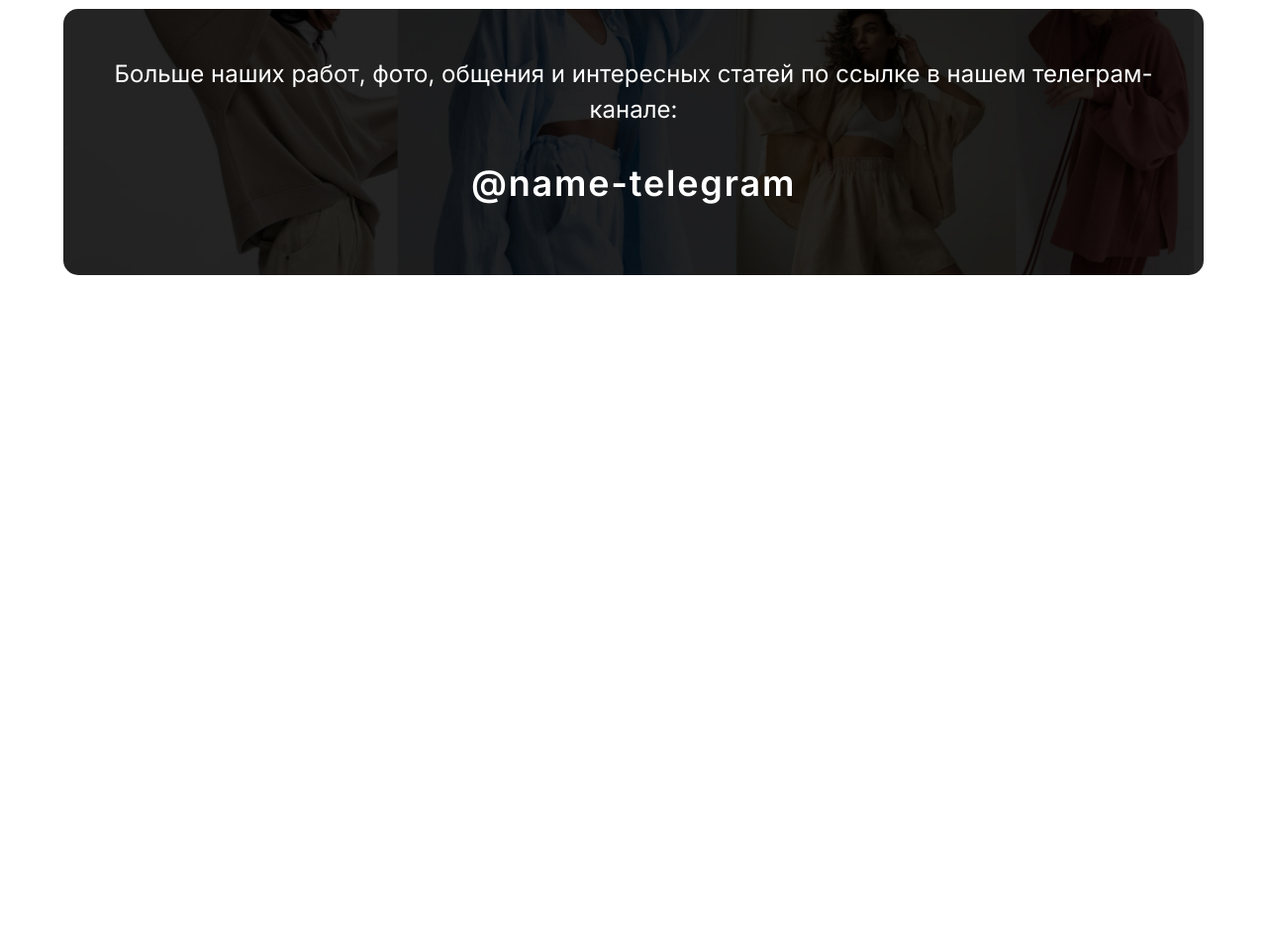
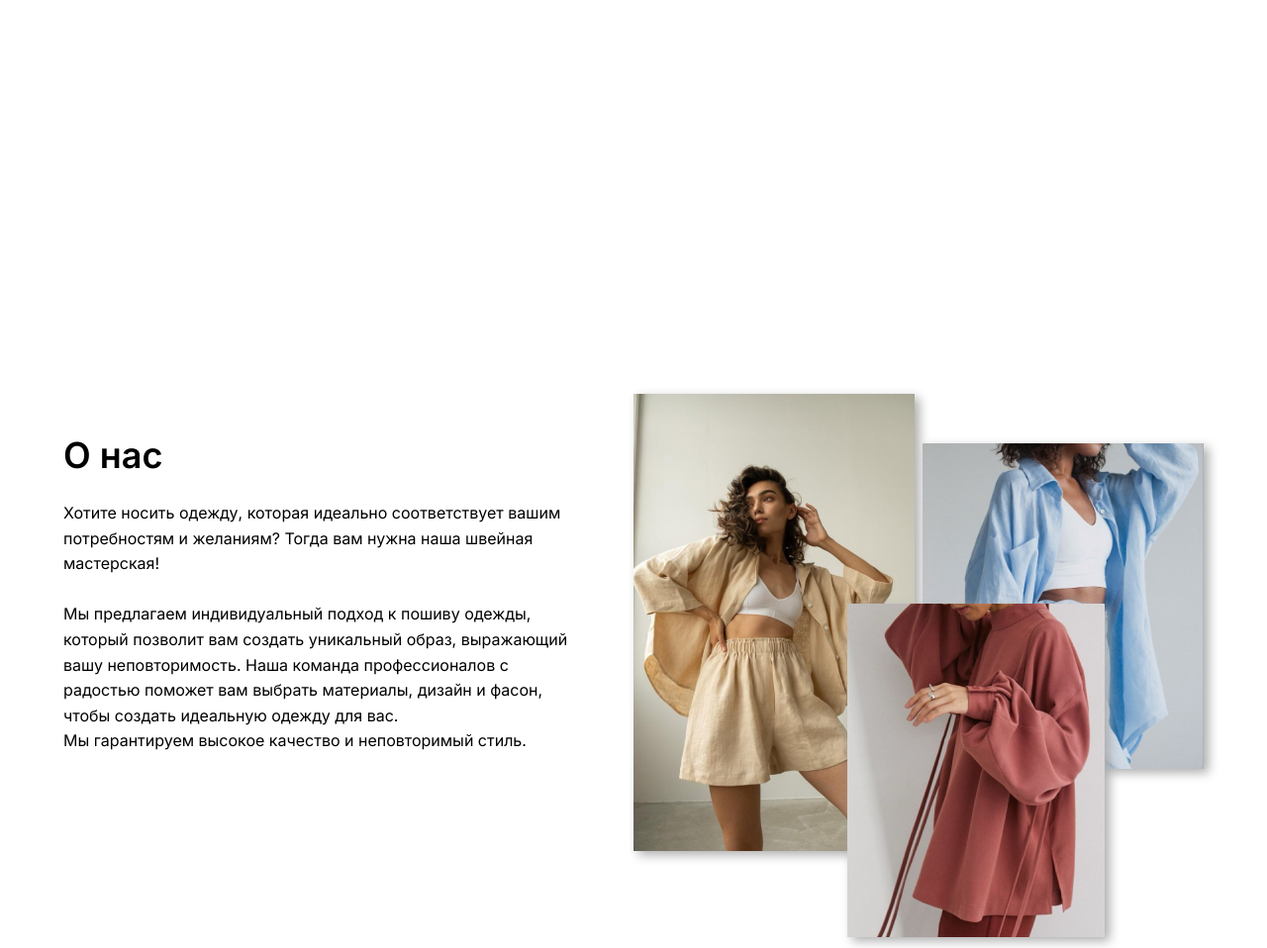
Before and after one commit to test-sharipova/sewing, a plain HTML site: page index.html in a window 1280 px wide. Shown: the part 2029-2987 px from the top of the page at 99% size. Before the commit the page ends 2367 px from the top, so only its background shows below. Drawn offline with nearby package versions, Linux system fonts and the light colour scheme.

Commit message:
add animation

```diff
--- a/index.html
+++ b/index.html
@@ -16,6 +16,8 @@
     <script defer src="js/jquery-3.6.3.min.js"></script>
     <script defer src="js/slick.min.js"></script>
     <script defer src="js/jquery.magnific-popup.min.js"></script>
+    <script defer src="https://cdnjs.cloudflare.com/ajax/libs/gsap/3.11.4/ScrollTrigger.min.js"></script>
+    <script defer src="https://cdnjs.cloudflare.com/ajax/libs/gsap/3.11.4/gsap.min.js"></script>
     <script defer src="js/script.js"></script>
 </head>
 <body>
@@ -59,7 +61,7 @@
     <main>
         <section class="promo">
             <div class="promo__slider">
-                <div class="promo__slide">
+                <div class="promo__slide promo__slide1">
                     <div class="container">
                         <div></div>
                         <div class="promo__content">
@@ -223,6 +225,7 @@
             <div class="container">
                 <button type="button" class="btn">Заказать звонок</button>
                 <div class="works__telegram">
+                    <div class="works__telegram__overlay"></div>
                     <p class="works__telegram__text">
                         Больше наших работ, фото, общения и интересных статей по ссылке в нашем телеграм-канале:
                     </p>
@@ -230,6 +233,38 @@
                 </div>
             </div>
         </section>
+        <section class="about">
+            <div class="container">
+                <div class="about__wrapper">
+                    <div class="about__content">
+                        <h2 class="title">О нас</h2>
+                        <p class="about__text">
+                            Хотите носить одежду, которая идеально соответствует вашим потребностям и желаниям? Тогда вам нужна наша швейная мастерская! <br><br>
+                            Мы предлагаем индивидуальный подход к пошиву одежды, который позволит вам создать уникальный образ, выражающий вашу неповторимость. Наша команда профессионалов с радостью поможет вам выбрать материалы, дизайн и фасон, чтобы создать идеальную одежду для вас. <br>
+                            Мы гарантируем высокое качество и неповторимый стиль.
+
+                        </p>
+                    </div>
+                    <h2 class="title title-mob">О нас</h2>
+                    <div class="about__images">
+
+                        <div class="about__img about__img1">
+                            <img src="img/about-img1.jpg" alt="">
+                        </div>
+                        <div class="about__img about__img2">
+                            <img src="img/about-img2.jpg" alt="">
+                        </div>
+                        <div class="about__img about__img3">
+                            <img src="img/about-img3.jpg" alt="">
+                        </div>
+
+
+
+                    </div>
+                </div>
+
+            </div>
+        </section>
     </main>
 </body>
 </html>
--- a/js/script.js
+++ b/js/script.js
@@ -76,3 +76,70 @@ $('.works__slider').magnificPopup({
   }
 
 });
+
+//анимация
+function animation() {
+  gsap.registerPlugin(ScrollTrigger);
+
+   gsap.to('.promo__slide1', {
+     'background-position': '350px top',
+     scrollTrigger: {
+       start: 'top top',
+       end: '500px',
+       // markers: true,
+       scrub: true,
+     }
+   });
+
+
+   gsap.from('.works__item', {
+    opacity: 0,
+    yPercent: 100,
+    stagger: 0.4,
+    scrollTrigger: {
+      trigger: '.works__wrapper',
+      start: '30% bottom',
+
+      toggleActions: 'play none none reverse',
+    }
+  });
+  gsap.from('.works__telegram__overlay', {
+
+   'width': '105%',
+   'right': '-2%',
+    scrollTrigger: {
+      trigger: '.works__telegram',
+      start: 'top 50%',
+
+      toggleActions: 'play none none reverse',
+    }
+  });
+  gsap.from('.about__img', {
+    'z-index': '10',
+    // 'transform': 'scale(1.3)',
+
+    stagger: 0.4,
+    scrollTrigger: {
+      trigger: '.works__telegram',
+      start: 'bottom top',
+
+      toggleActions: 'play none none reverse',
+    }
+  });
+  //  const tlImg = gsap.timeline({
+  //    scrollTrigger: {
+  //      trigger: '.main-about__images',
+  //      start: 'top top',
+  //      pin: true,
+  //      scrub: 1,
+  //    }
+  //  });
+  //  tlImg.to('.main-about__img:first-child img', {
+  //    scale: 1
+  //  });
+  //  tlImg.to('.main-about__img:last-child img', {
+  //    scale: 0
+  //  }, '<');
+
+}
+animation();
--- /dev/null
+++ b/scss/_about.scss
@@ -0,0 +1,55 @@
+.about {
+    padding: 60px 0;
+    &__wrapper {
+        display: flex;
+        justify-content: space-between;
+
+    }
+    .title {
+        margin-bottom: 24px;
+        &-mob {
+            display: none;
+        }
+    }
+    &__text {
+        font-size: 16px;
+        line-height: 160%;
+
+    }
+    &__content {
+        width: 45%;
+        max-width: 570px;
+        margin-top: 40px;
+    }
+    &__images {
+        position: relative;
+        width: 40%;
+        height: 500px;
+
+    }
+    &__img {
+        position: absolute;
+        max-width: 284px;
+        max-height: 462px;
+        transform: scale(1);
+        img {
+            display: block;
+            box-shadow: 5px 4px 10px 0 #aeaeae;
+            width: 100%;
+            height: 100%;
+            object-fit: cover;
+        }
+        &1 {
+            top: 0;
+            left: 0;
+        }
+        &2 {
+            top: 50px;
+            right: 0;
+        }
+        &3 {
+            bottom: -49px;
+            right: 100px;
+        }
+    }
+}
--- a/scss/_media.scss
+++ b/scss/_media.scss
@@ -3,7 +3,13 @@
         margin-left: 54px;
         gap: 24px;
     }
+    .about {
+        &__images {
+            width: 50%;
+        }
+    }
 }
+
 @media screen and (max-width:1023px) {
 
     .promo {
@@ -16,6 +22,38 @@
         &__subtitle {
             max-width: 90%;
         }
+    }
+    .about {
+        &__wrapper {
+            flex-direction: column;
+        }
+        &__content {
+            width: 100%;
+            max-width: 100%;
+            order: 2;
+            .title {
+                display: none;
+
+            }
+        }
+        .title {
+            &-mob {
+                display: block;
+            }
+        }
+        &__images {
+            width: 100%;
+            margin-top: 24px;
+            order: 1;
+            margin-bottom: 32px;
+        }
+        &__img {
+            &3 {
+                bottom: -20px;
+                right: 62px
+            }
+        }
+
     }
 }
 @media screen and (max-width:767px) {
@@ -159,6 +197,13 @@
         }
         &__wrapper {
             overflow-x: scroll;
+            overflow-y: hidden;
+
+        }
+        &__item {
+            &__text {
+                font-size: 15px;
+            }
         }
         &__telegram {
             padding: 24px;
--- a/scss/_works.scss
+++ b/scss/_works.scss
@@ -55,6 +55,11 @@
             right: 52px;
             z-index: 2;
         }
+        &__wrap {
+            width: 100%;
+            overflow: visible;
+
+        }
     }
     &__wrapper {
         display: grid;
@@ -100,6 +105,16 @@
         background: url(../img/works-tg-bg.jpg) no-repeat center/cover;
         padding: 48px 48px 64px;
         margin-top: 64px;
+        position: relative;
+        &__overlay {
+            width: 0;
+            height: 105%;
+            position: absolute;
+            top: -2%;
+            right: 0;
+            background: #fff;
+
+        }
         &__text {
 
             font-size: 24px;
--- a/scss/style.scss
+++ b/scss/style.scss
@@ -53,5 +53,6 @@ body {
 @import '_header.scss';
 @import '_promo.scss';
 @import '_works.scss';
+@import '_about.scss';
 
 @import '_media.scss';
```
Also changed, not shown: css/style.min.css, img/about-img1.jpg (added), img/about-img2.jpg (added), img/about-img3.jpg (added), 1 other file.
